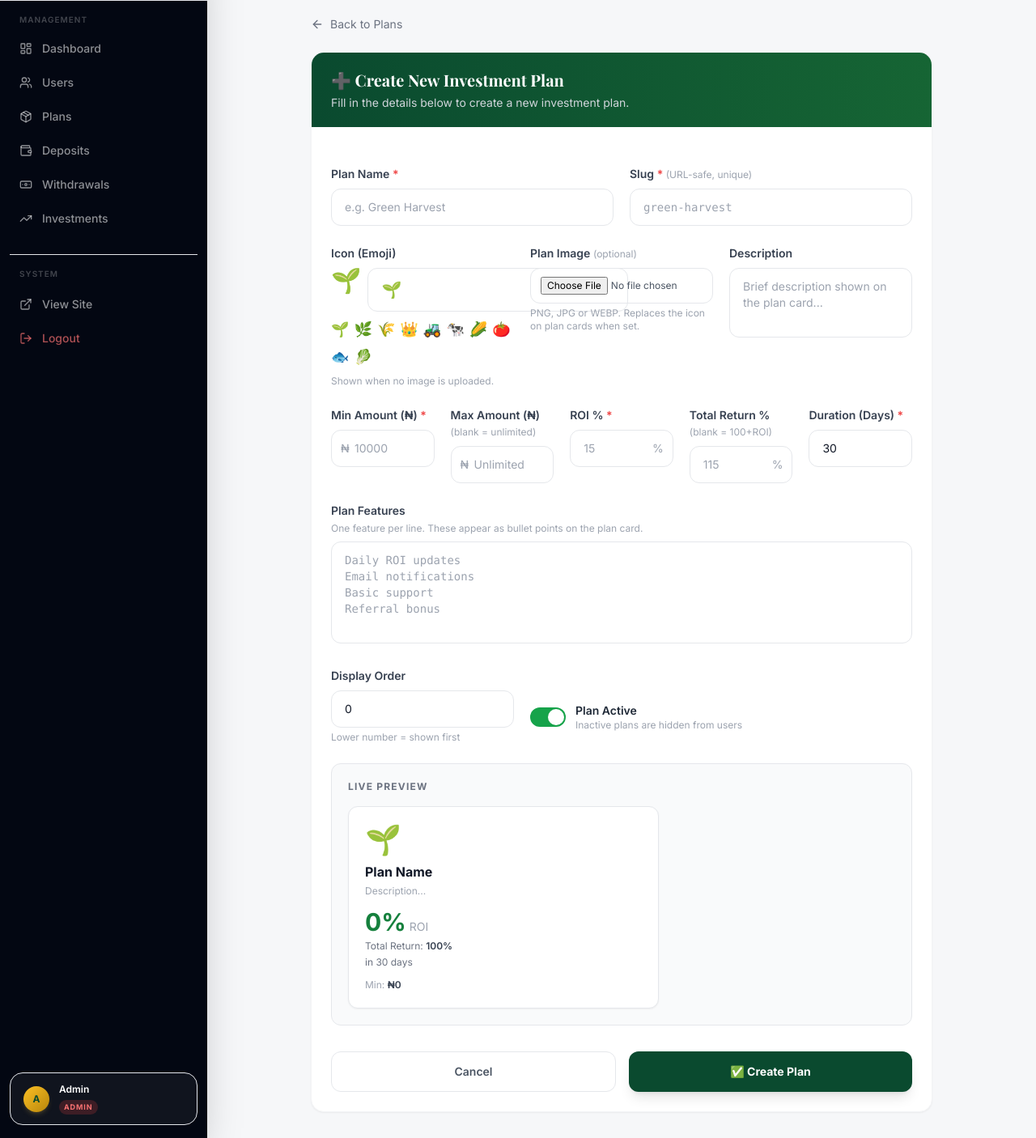
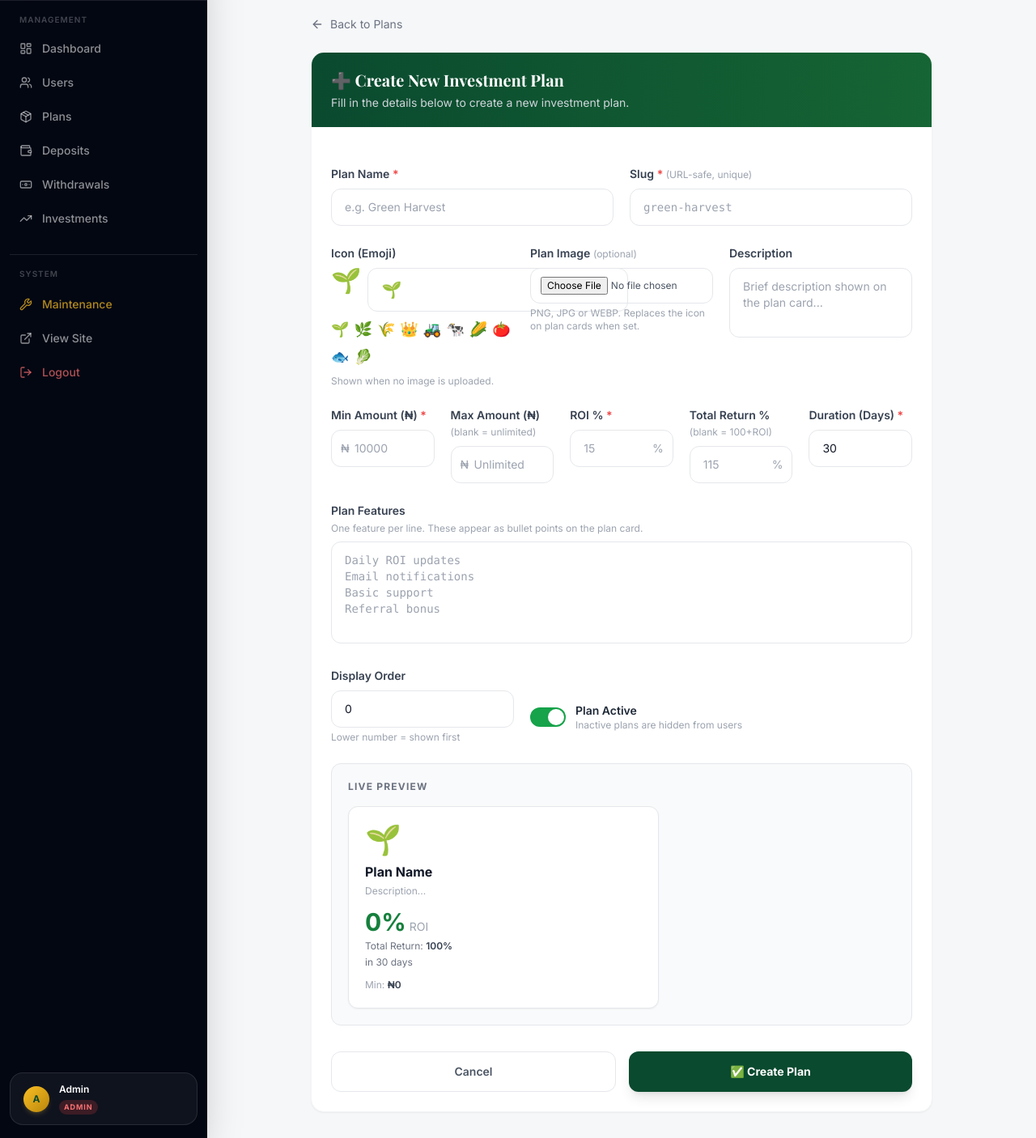
Before and after one commit to Sadik877/agrovest, a Python web app: template templates/admin/plan_form.html in a window 1280 px wide. Shown: the part 76-1482 px from the top of the page at 81% size. Run offline with Jinja, Linux system fonts and the light colour scheme; the template is opened without the code that fills it, so the values that code supplies are empty; some libraries are stand-ins or nearby versions.

Commit message:
Update base.html

```diff
--- a/templates/admin/base.html
+++ b/templates/admin/base.html
@@ -1,7 +1,11 @@
 {% extends "base.html" %}
 
 {% block body %}
-<div class="flex h-screen bg-[#F6F7F9] overflow-hidden w-screen max-w-[100vw]">
+<style>
+  html, body { overflow-x: hidden; max-width: 100vw; }
+</style>
+
+<div class="flex h-screen bg-[#F6F7F9]" style="overflow:hidden; width:100vw; max-width:100vw;">
 
   <!-- ── Admin Sidebar ── -->
   <aside id="admin-sidebar"
@@ -10,7 +14,7 @@
            transition-transform duration-300 ease-in-out shadow-2xl">
 
     <!-- Logo -->
-    <div class="px-5 py-5 border-b border-white/8 flex items-center justify-between">
+    <div class="px-5 py-5 border-b border-white/10 flex items-center justify-between">
       <div class="flex items-center gap-3">
         <div class="w-9 h-9 rounded-xl bg-gold-500 flex items-center justify-center flex-shrink-0 shadow-lg shadow-gold-500/30">
           <span class="text-forest-950 font-black text-base">A</span>
@@ -45,7 +49,7 @@
              {% if request.endpoint == endpoint %}
                bg-gold-500 text-gray-950 shadow-lg shadow-gold-500/20
              {% else %}
-               text-white/55 hover:bg-white/8 hover:text-white
+               text-white/55 hover:bg-white/10 hover:text-white
              {% endif %}">
           <i data-lucide="{{ icon }}" class="w-4 h-4 flex-shrink-0"></i>
           {{ label }}
@@ -53,11 +57,20 @@
         {% endfor %}
       </div>
 
-      <div class="mt-6 pt-4 border-t border-white/8 space-y-0.5">
+      <div class="mt-6 pt-4 border-t border-white/10 space-y-0.5">
         <p class="text-[10px] text-white/25 uppercase tracking-[0.1em] px-3 pb-2 font-semibold">System</p>
+        <a href="{{ url_for('admin_maintenance') }}"
+           class="flex items-center gap-3 px-3 py-2.5 rounded-xl text-sm font-medium transition-all
+             {% if request.endpoint == 'admin_maintenance' %}
+               bg-gold-500 text-gray-950 shadow-lg shadow-gold-500/20
+             {% else %}
+               text-amber-400/70 hover:bg-amber-500/10 hover:text-amber-300
+             {% endif %}">
+          <i data-lucide="wrench" class="w-4 h-4 flex-shrink-0"></i> Maintenance
+        </a>
         <a href="{{ url_for('index') }}"
            class="flex items-center gap-3 px-3 py-2.5 rounded-xl text-sm font-medium
-                  text-white/55 hover:bg-white/8 hover:text-white transition-all">
+                  text-white/55 hover:bg-white/10 hover:text-white transition-all">
           <i data-lucide="external-link" class="w-4 h-4 flex-shrink-0"></i> View Site
         </a>
         <a href="{{ url_for('logout') }}"
@@ -70,7 +83,7 @@
 
     <!-- Admin user chip -->
     <div class="px-3 pb-4 pt-2">
-      <div class="flex items-center gap-3 bg-white/5 border border-white/8 rounded-2xl px-4 py-3">
+      <div class="flex items-center gap-3 bg-white/5 border border-white/10 rounded-2xl px-4 py-3">
         <div class="w-8 h-8 rounded-full bg-gradient-to-br from-gold-400 to-gold-600 flex items-center justify-center flex-shrink-0 shadow-md shadow-gold-500/20">
           <span class="text-forest-950 font-black text-xs">{{ current_user.full_name[0] if current_user else 'A' }}</span>
         </div>
@@ -85,20 +98,20 @@
   <!-- Dark overlay (mobile only) -->
   <div id="admin-overlay"
        onclick="closeAdminSidebar()"
-       class="fixed inset-0 bg-black/60 backdrop-blur-sm z-40 lg:hidden hidden transition-opacity duration-300">
+       class="fixed inset-0 bg-black/60 backdrop-blur-sm z-40 lg:hidden hidden">
   </div>
 
   <!-- ── Main Content ── -->
-  <div class="flex-1 min-w-0 w-0 flex flex-col overflow-hidden">
+  <div style="flex:1; min-width:0; width:0; display:flex; flex-direction:column; overflow:hidden;">
 
     <!-- Top Header -->
-    <header class="bg-white/80 backdrop-blur-md border-b border-gray-100 px-4 sm:px-6 h-16 flex items-center justify-between flex-shrink-0 sticky top-0 z-30">
-      <div class="flex items-center gap-3">
+    <header class="bg-white border-b border-gray-100 px-4 sm:px-6 h-16 flex items-center justify-between flex-shrink-0 sticky top-0 z-30">
+      <div class="flex items-center gap-3 min-w-0">
         <button onclick="openAdminSidebar()"
-          class="lg:hidden w-9 h-9 rounded-xl bg-gray-100 hover:bg-gray-200 flex items-center justify-center text-gray-600 transition-colors">
+          class="lg:hidden w-9 h-9 rounded-xl bg-gray-100 hover:bg-gray-200 flex items-center justify-center text-gray-600 transition-colors flex-shrink-0">
           <i data-lucide="menu" class="w-4 h-4"></i>
         </button>
-        <div>
+        <div class="min-w-0">
           <h1 class="font-display font-bold text-gray-900 text-base leading-tight truncate">
             {% block admin_title %}Admin Dashboard{% endblock %}
           </h1>
@@ -106,7 +119,12 @@
         </div>
       </div>
 
-      <div class="flex items-center gap-2.5 flex-shrink-0">
+      <div class="flex items-center gap-2.5 flex-shrink-0 ml-3">
+        {% if maintenance_mode %}
+        <span class="bg-amber-50 text-amber-600 text-[10px] font-black px-2.5 py-1 rounded-full uppercase tracking-widest border border-amber-200 hidden sm:inline-flex items-center gap-1">
+          <span class="w-1.5 h-1.5 rounded-full bg-amber-500 animate-pulse inline-block"></span> Maintenance
+        </span>
+        {% endif %}
         <span class="bg-red-50 text-red-600 text-[10px] font-black px-2.5 py-1 rounded-full uppercase tracking-widest border border-red-100 hidden sm:inline-flex items-center gap-1">
           <span class="w-1.5 h-1.5 rounded-full bg-red-500 inline-block"></span> Admin
         </span>
@@ -131,13 +149,11 @@
     document.getElementById('admin-overlay').classList.remove('hidden');
     document.body.style.overflow = 'hidden';
   }
-
   function closeAdminSidebar() {
     document.getElementById('admin-sidebar').classList.add('-translate-x-full');
     document.getElementById('admin-overlay').classList.add('hidden');
     document.body.style.overflow = '';
   }
-
   document.addEventListener('keydown', (e) => {
     if (e.key === 'Escape') closeAdminSidebar();
   });
```
